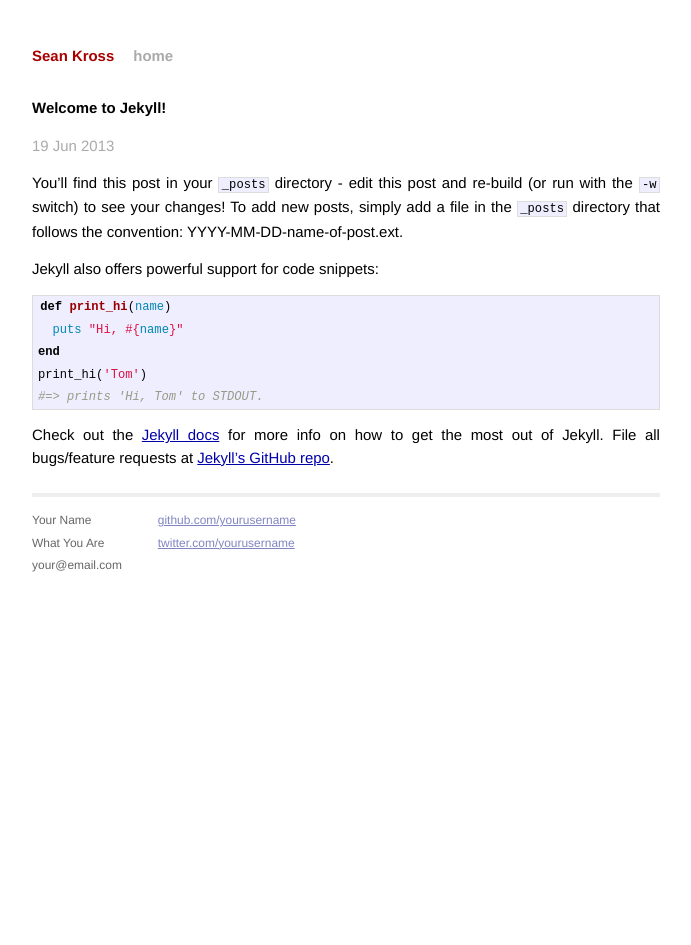
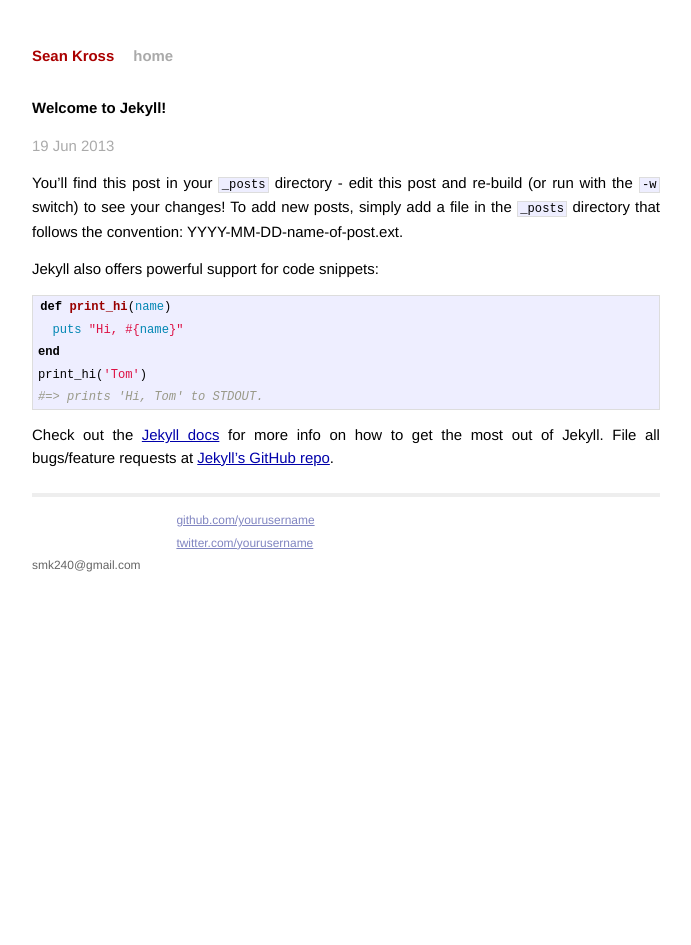
Before and after one commit to seankross/seankross.github.io, a Jekyll site: the page built from _posts/2013-06-19-welcome-to-jekyll.markdown, in a window 1280 px wide. Shown: the whole page, without its empty margins (294-985 px from the left). Built offline with Jekyll 4.4.1, drawn with Linux system fonts in a browser that asks for light colours.

Commit message:
added email

```diff
--- a/_layouts/default.html
+++ b/_layouts/default.html
@@ -27,9 +27,9 @@
             <div class="footer">
               <div class="contact">
                 <p>
-                  Your Name<br />
-                  What You Are<br />
-                  your@email.com
+                  <br />
+                  <br />
+                  smk240@gmail.com
                 </p>
               </div>
               <div class="contact">
```
Also changed, not shown: 1 other file.
